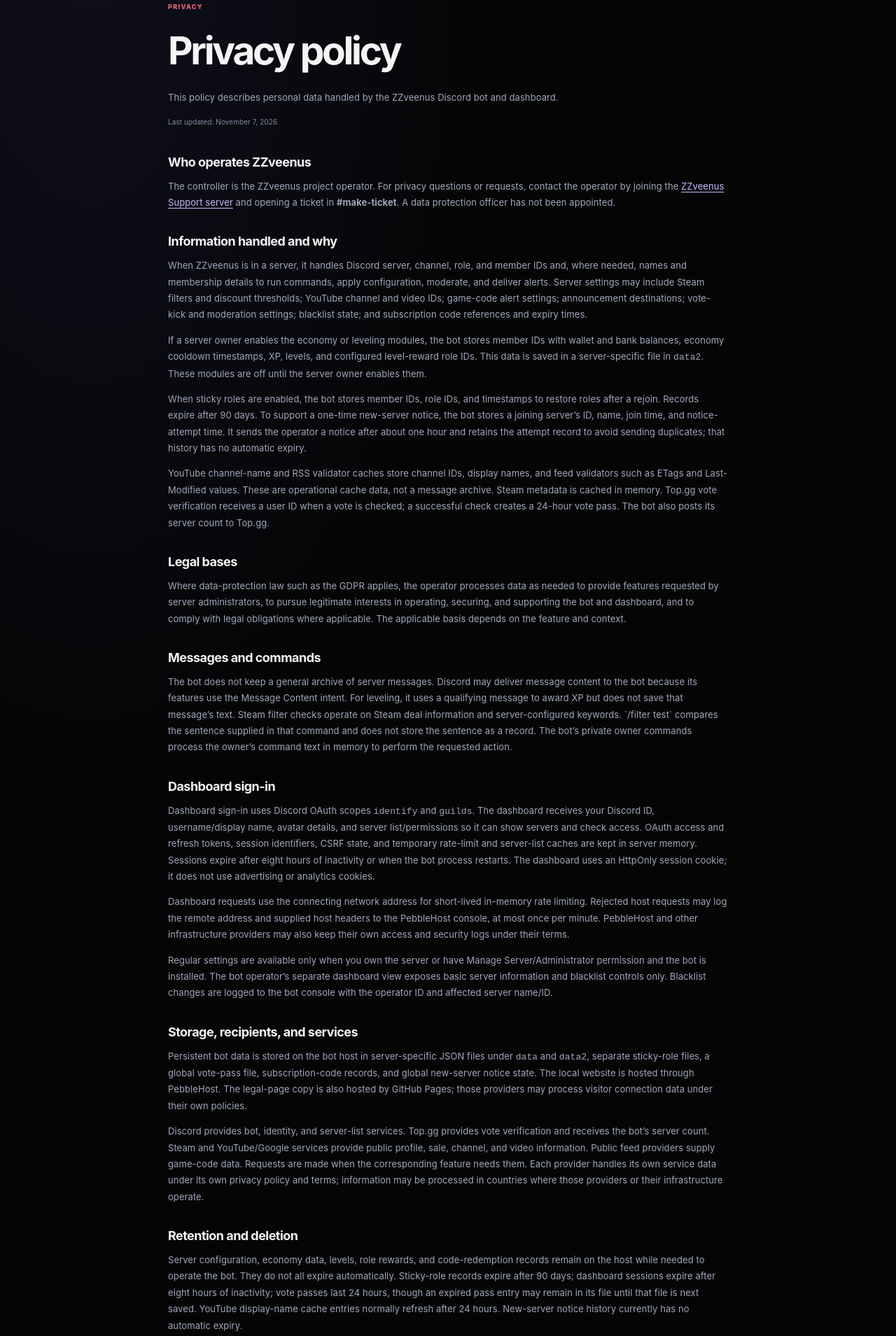
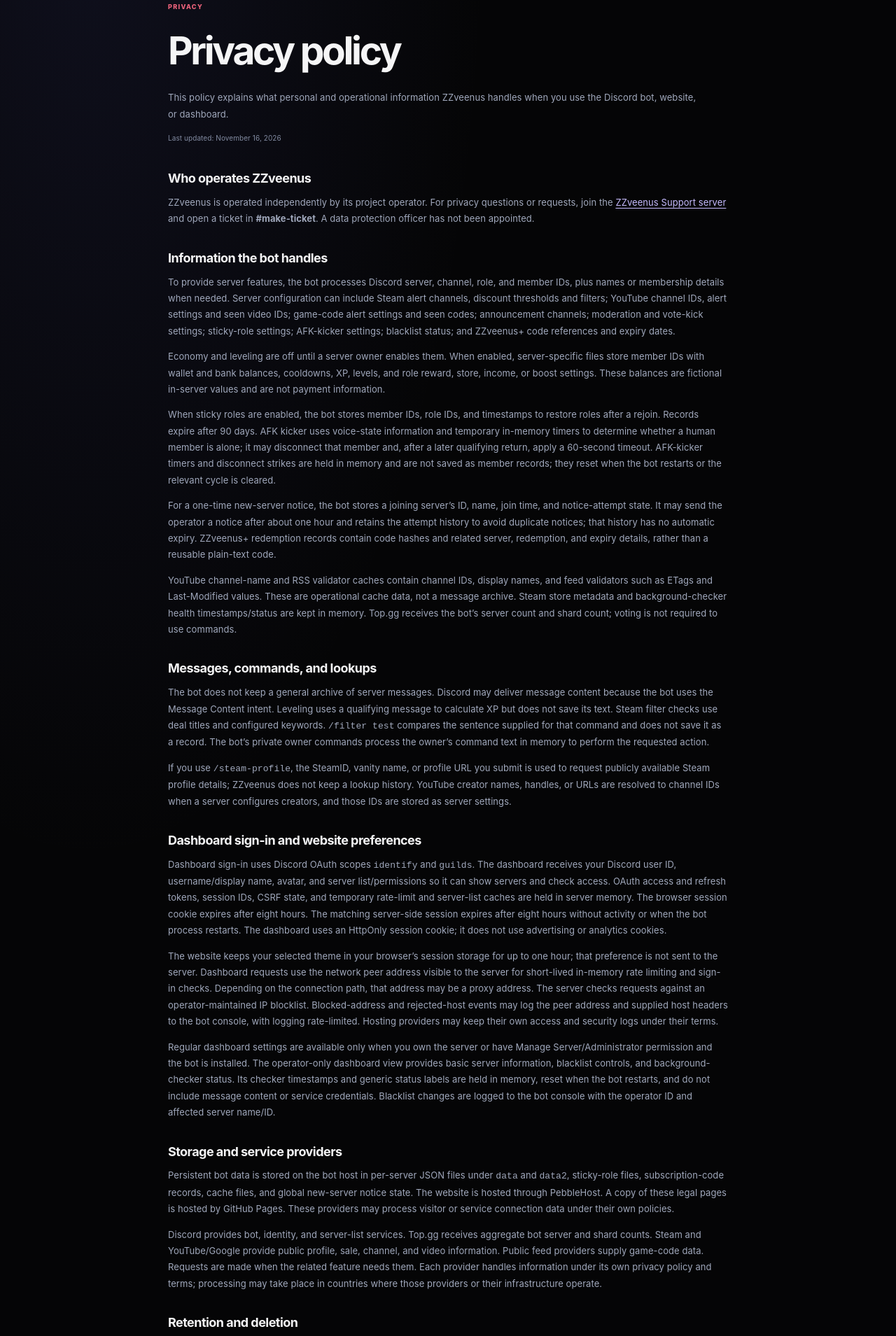
Before and after one commit to Zveenus/ZZveenus, a plain HTML site: page privacy.html in a window 1280 px wide. Shown: the part 125-2034 px from the top of the page at 70% size. Drawn offline with Linux system fonts and the light colour scheme.

Commit message:
Update privacy policy and terms

```diff
--- a/privacy.html
+++ b/privacy.html
@@ -13,32 +13,32 @@
 <body class="doc-page">
   <header class="doc-header"><a class="brand" href="index.html" aria-label="ZZveenus home"><img class="brand-logo" src="zzveenus.png" alt="" onerror="this.hidden=true"><span>ZZveenus</span></a><nav class="doc-nav" aria-label="Page navigation"><a href="index.html">Home</a><a href="https://zzveenus.duckdns.org/commands">Commands</a><a href="terms.html">Terms</a></nav></header>
   <main class="doc-shell legal-content">
-    <section class="doc-lead"><div class="eyebrow">PRIVACY</div><h1>Privacy policy</h1><p>This policy describes personal data handled by the ZZveenus Discord bot and dashboard.</p><p class="last-updated">Last updated: November 7, 2026</p></section>
+    <section class="doc-lead"><div class="eyebrow">PRIVACY</div><h1>Privacy policy</h1><p>This policy explains what personal and operational information ZZveenus handles when you use the Discord bot, website, or dashboard.</p><p class="last-updated">Last updated: November 16, 2026</p></section>
     <h2>Who operates ZZveenus</h2>
-    <p>The controller is the ZZveenus project operator. For privacy questions or requests, contact the operator by joining the <a href="https://discord.com/invite/rjfcsgmcDd">ZZveenus Support server</a> and opening a ticket in <b>#make-ticket</b>. A data protection officer has not been appointed.</p>
-    <h2>Information handled and why</h2>
-    <p>When ZZveenus is in a server, it handles Discord server, channel, role, and member IDs and, where needed, names and membership details to run commands, apply configuration, moderate, and deliver alerts. Server settings may include Steam filters and discount thresholds; YouTube channel and video IDs; game-code alert settings; announcement destinations; vote-kick and moderation settings; blacklist state; and subscription code references and expiry times.</p>
-    <p>If a server owner enables the economy or leveling modules, the bot stores member IDs with wallet and bank balances, economy cooldown timestamps, XP, levels, and configured level-reward role IDs. This data is saved in a server-specific file in <code>data2</code>. These modules are off until the server owner enables them.</p>
-    <p>When sticky roles are enabled, the bot stores member IDs, role IDs, and timestamps to restore roles after a rejoin. Records expire after 90 days. To support a one-time new-server notice, the bot stores a joining server’s ID, name, join time, and notice-attempt time. It sends the operator a notice after about one hour and retains the attempt record to avoid sending duplicates; that history has no automatic expiry.</p>
-    <p>YouTube channel-name and RSS validator caches store channel IDs, display names, and feed validators such as ETags and Last-Modified values. These are operational cache data, not a message archive. Steam metadata is cached in memory. Top.gg vote verification receives a user ID when a vote is checked; a successful check creates a 24-hour vote pass. The bot also posts its server count to Top.gg.</p>
-    <h2>Legal bases</h2>
-    <p>Where data-protection law such as the GDPR applies, the operator processes data as needed to provide features requested by server administrators, to pursue legitimate interests in operating, securing, and supporting the bot and dashboard, and to comply with legal obligations where applicable. The applicable basis depends on the feature and context.</p>
-    <h2>Messages and commands</h2>
-    <p>The bot does not keep a general archive of server messages. Discord may deliver message content to the bot because its features use the Message Content intent. For leveling, it uses a qualifying message to award XP but does not save that message’s text. Steam filter checks operate on Steam deal information and server-configured keywords. `/filter test` compares the sentence supplied in that command and does not store the sentence as a record. The bot’s private owner commands process the owner’s command text in memory to perform the requested action.</p>
-    <h2>Dashboard sign-in</h2>
-    <p>Dashboard sign-in uses Discord OAuth scopes <code>identify</code> and <code>guilds</code>. The dashboard receives your Discord ID, username/display name, avatar details, and server list/permissions so it can show servers and check access. OAuth access and refresh tokens, session identifiers, CSRF state, and temporary rate-limit and server-list caches are kept in server memory. Sessions expire after eight hours of inactivity or when the bot process restarts. The dashboard uses an HttpOnly session cookie; it does not use advertising or analytics cookies.</p>
-    <p>Dashboard requests use the connecting network address for short-lived in-memory rate limiting. Rejected host requests may log the remote address and supplied host headers to the PebbleHost console, at most once per minute. PebbleHost and other infrastructure providers may also keep their own access and security logs under their terms.</p>
-    <p>Regular settings are available only when you own the server or have Manage Server/Administrator permission and the bot is installed. The bot operator’s separate dashboard view exposes basic server information and blacklist controls only. Blacklist changes are logged to the bot console with the operator ID and affected server name/ID.</p>
-    <h2>Storage, recipients, and services</h2>
-    <p>Persistent bot data is stored on the bot host in server-specific JSON files under <code>data</code> and <code>data2</code>, separate sticky-role files, a global vote-pass file, subscription-code records, and global new-server notice state. The local website is hosted through PebbleHost. The legal-page copy is also hosted by GitHub Pages; those providers may process visitor connection data under their own policies.</p>
-    <p>Discord provides bot, identity, and server-list services. Top.gg provides vote verification and receives the bot’s server count. Steam and YouTube/Google services provide public profile, sale, channel, and video information. Public feed providers supply game-code data. Requests are made when the corresponding feature needs them. Each provider handles its own service data under its own privacy policy and terms; information may be processed in countries where those providers or their infrastructure operate.</p>
+    <p>ZZveenus is operated independently by its project operator. For privacy questions or requests, join the <a href="https://discord.com/invite/rjfcsgmcDd">ZZveenus Support server</a> and open a ticket in <b>#make-ticket</b>. A data protection officer has not been appointed.</p>
+    <h2>Information the bot handles</h2>
+    <p>To provide server features, the bot processes Discord server, channel, role, and member IDs, plus names or membership details when needed. Server configuration can include Steam alert channels, discount thresholds and filters; YouTube channel IDs, alert settings and seen video IDs; game-code alert settings and seen codes; announcement channels; moderation and vote-kick settings; sticky-role settings; AFK-kicker settings; blacklist status; and ZZveenus+ code references and expiry dates.</p>
+    <p>Economy and leveling are off until a server owner enables them. When enabled, server-specific files store member IDs with wallet and bank balances, cooldowns, XP, levels, and role reward, store, income, or boost settings. These balances are fictional in-server values and are not payment information.</p>
+    <p>When sticky roles are enabled, the bot stores member IDs, role IDs, and timestamps to restore roles after a rejoin. Records expire after 90 days. AFK kicker uses voice-state information and temporary in-memory timers to determine whether a human member is alone; it may disconnect that member and, after a later qualifying return, apply a 60-second timeout. AFK-kicker timers and disconnect strikes are held in memory and are not saved as member records; they reset when the bot restarts or the relevant cycle is cleared.</p>
+    <p>For a one-time new-server notice, the bot stores a joining server’s ID, name, join time, and notice-attempt state. It may send the operator a notice after about one hour and retains the attempt history to avoid duplicate notices; that history has no automatic expiry. ZZveenus+ redemption records contain code hashes and related server, redemption, and expiry details, rather than a reusable plain-text code.</p>
+    <p>YouTube channel-name and RSS validator caches contain channel IDs, display names, and feed validators such as ETags and Last-Modified values. These are operational cache data, not a message archive. Steam store metadata and background-checker health timestamps/status are kept in memory. Top.gg receives the bot’s server count and shard count; voting is not required to use commands.</p>
+    <h2>Messages, commands, and lookups</h2>
+    <p>The bot does not keep a general archive of server messages. Discord may deliver message content because the bot uses the Message Content intent. Leveling uses a qualifying message to calculate XP but does not save its text. Steam filter checks use deal titles and configured keywords. <code>/filter test</code> compares the sentence supplied for that command and does not save it as a record. The bot’s private owner commands process the owner’s command text in memory to perform the requested action.</p>
+    <p>If you use <code>/steam-profile</code>, the SteamID, vanity name, or profile URL you submit is used to request publicly available Steam profile details; ZZveenus does not keep a lookup history. YouTube creator names, handles, or URLs are resolved to channel IDs when a server configures creators, and those IDs are stored as server settings.</p>
+    <h2>Dashboard sign-in and website preferences</h2>
+    <p>Dashboard sign-in uses Discord OAuth scopes <code>identify</code> and <code>guilds</code>. The dashboard receives your Discord user ID, username/display name, avatar, and server list/permissions so it can show servers and check access. OAuth access and refresh tokens, session IDs, CSRF state, and temporary rate-limit and server-list caches are held in server memory. The browser session cookie expires after eight hours. The matching server-side session expires after eight hours without activity or when the bot process restarts. The dashboard uses an HttpOnly session cookie; it does not use advertising or analytics cookies.</p>
+    <p>The website keeps your selected theme in your browser’s session storage for up to one hour; that preference is not sent to the server. Dashboard requests use the network peer address visible to the server for short-lived in-memory rate limiting and sign-in checks. Depending on the connection path, that address may be a proxy address. The server checks requests against an operator-maintained IP blocklist. Blocked-address and rejected-host events may log the peer address and supplied host headers to the bot console, with logging rate-limited. Hosting providers may keep their own access and security logs under their terms.</p>
+    <p>Regular dashboard settings are available only when you own the server or have Manage Server/Administrator permission and the bot is installed. The operator-only dashboard view provides basic server information, blacklist controls, and background-checker status. Its checker timestamps and generic status labels are held in memory, reset when the bot restarts, and do not include message content or service credentials. Blacklist changes are logged to the bot console with the operator ID and affected server name/ID.</p>
+    <h2>Storage and service providers</h2>
+    <p>Persistent bot data is stored on the bot host in per-server JSON files under <code>data</code> and <code>data2</code>, sticky-role files, subscription-code records, cache files, and global new-server notice state. The website is hosted through PebbleHost. A copy of these legal pages is hosted by GitHub Pages. These providers may process visitor or service connection data under their own policies.</p>
+    <p>Discord provides bot, identity, and server-list services. Top.gg receives aggregate bot server and shard counts. Steam and YouTube/Google provide public profile, sale, channel, and video information. Public feed providers supply game-code data. Requests are made when the related feature needs them. Each provider handles information under its own privacy policy and terms; processing may take place in countries where those providers or their infrastructure operate.</p>
     <h2>Retention and deletion</h2>
-    <p>Server configuration, economy data, levels, role rewards, and code-redemption records remain on the host while needed to operate the bot. They do not all expire automatically. Sticky-role records expire after 90 days; dashboard sessions expire after eight hours of inactivity; vote passes last 24 hours, though an expired pass entry may remain in its file until that file is next saved. YouTube display-name cache entries normally refresh after 24 hours. New-server notice history currently has no automatic expiry.</p>
-    <p>A server owner can use `/request-deletion` to send a manual request; the command does not delete data. To complete removal, the operator must remove the server’s <code>data/&lt;server-id&gt;.json</code>, <code>data2/&lt;server-id&gt;.json</code> if present, and <code>data/stickyroles/&lt;server-id&gt;.json</code> if present, and remove any linked redeemed subscription-code record. The request is processed manually. For access, correction, restriction, objection, or erasure requests about your personal data, contact the operator through the support ticket and specify the data concerned. Some records may need to be retained where a legal obligation or claim requires it.</p>
+    <p>Server configuration, economy data, levels, role rewards, code-redemption records, and new-server notice history remain on the host while needed to operate the bot and do not all expire automatically. Sticky-role records expire after 90 days. The dashboard cookie expires after eight hours; its server-side session expires after eight hours without activity or when the bot process restarts. Temporary OAuth state expires after about ten minutes. YouTube display-name entries normally refresh after 24 hours. Temporary rate-limit data and AFK-kicker state are held in memory and expire or reset as the related process or timer ends.</p>
+    <p>A server owner can use <code>/request-deletion</code> to submit a manual request; the command does not delete data itself. To complete removal, the operator must remove the server’s <code>data/&lt;server-id&gt;.json</code>, <code>data2/&lt;server-id&gt;.json</code> if present, and <code>data/stickyroles/&lt;server-id&gt;.json</code> if present, plus any linked redeemed-code record and relevant new-server notice entries. Requests are handled manually. For access, correction, restriction, objection, or erasure requests about your personal data, contact the operator through the support ticket and specify the data concerned. Some records may need to be retained where required by law or needed for a legal claim.</p>
     <h2>Your rights and complaints</h2>
-    <p>Depending on applicable law and circumstances, you may ask to access or correct your data, request erasure or restriction, object to processing, and lodge a complaint with a supervisory authority. If you are in Estonia, you can contact the <a href="https://www.aki.ee/en/guidelines-legislation/how-can-we-help-foreign-persons-and-authorities">Estonian Data Protection Inspectorate</a>. You can also contact the supervisory authority in your place of residence or work.</p>
+    <p>Depending on applicable law and circumstances, you may ask to access or correct your data, request erasure or restriction, object to processing, or lodge a complaint with a supervisory authority. Where the GDPR applies, the information in this policy is intended to describe the controller, purposes, relevant recipients, retention approach, and ways to exercise rights. If you are in Estonia, you can contact the <a href="https://www.aki.ee/en/guidelines-legislation/how-can-we-help-foreign-persons-and-authorities">Estonian Data Protection Inspectorate</a>. You can also contact the supervisory authority in your place of residence or work.</p>
     <h2>Security and changes</h2>
-    <p>Reasonable technical measures are used to protect stored data, including access checks, rate limits, and restricted dashboard sessions. No online service can guarantee absolute security. This policy may change when the bot or dashboard changes; the date above identifies the latest revision.</p>
+    <p>ZZveenus uses measures such as permission checks, rate limits, and restricted dashboard sessions to protect the service and its data. No online service can guarantee absolute security. This policy may change when the bot or dashboard changes; the date above identifies the latest revision.</p>
   </main>
 </body>
 </html>
```
Also changed, not shown: terms.html (+13 -11 lines).
